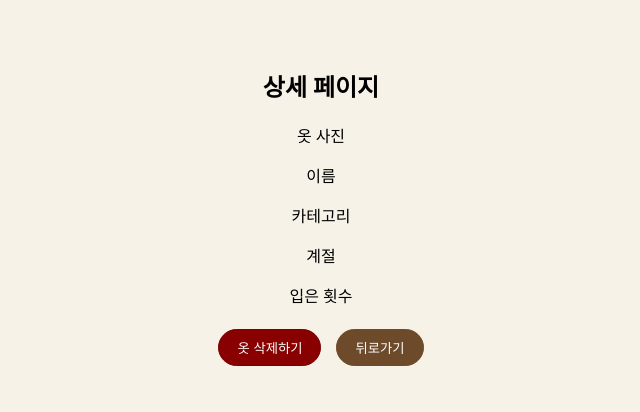
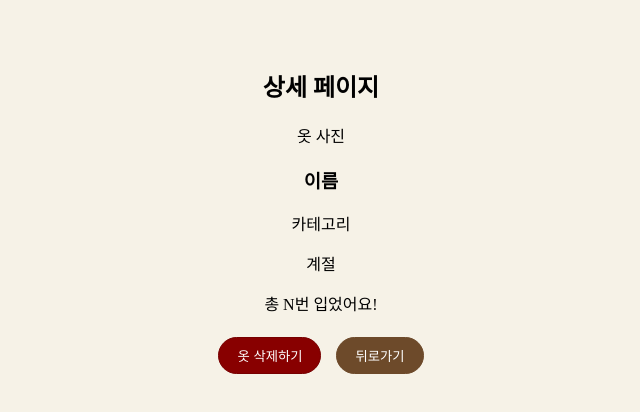
Before and after one commit to oxyznewl/wardrobe_hackathon, a React (Vite) app: page /detail in a window 1280 px wide. Shown: the top 412 px of the page, without its empty margins (319-959 px from the left). Built offline with nearby package versions, Linux system fonts and the light colour scheme.

Commit message:
디테일페이지 보충

```diff
--- a/src/pages/DetailPage.jsx
+++ b/src/pages/DetailPage.jsx
@@ -8,24 +8,32 @@ const DetailPage = () => {
   const [searchParams] = useSearchParams();
   const id = searchParams.get("id");
 
+  const handleDeleteClick = () => {
+    const ok = window.confirm("정말로 삭제하시겠습니까?");
+    if (ok) {
+      // 삭제 로직 실행
+      navigate("/closet");
+    }
+  };
+
   const handleBackClick = () => {
     navigate(-1); //스택에서 pop (=이전 페이지로 이동)
   };
 
   //TODO: id에 해당하는 옷 정보 받아오기 (DB연동?)
   //TODO: 옷 삭제 구현 후 DB업데이트?
-  //TODO: 디자인 보충
+  //TODO: 삭제 로직 실행 후 목록 페이지로 이동
 
   return (
     <div>
       <h2>상세 페이지</h2>
-      <p>옷 사진</p>
-      <p>이름</p>
-      <p>카테고리</p>
-      <p>계절</p>
-      <p>입은 횟수</p>
+      <ClothesImage>옷 사진</ClothesImage>
+      <Name>이름</Name>
+      <Script>카테고리</Script>
+      <Script>계절</Script>
+      <Script>총 N번 입었어요!</Script>
       <Buttons>
-        <DeleteButton>옷 삭제하기</DeleteButton>
+        <DeleteButton onClick={handleDeleteClick}>옷 삭제하기</DeleteButton>
         <BackButton onClick={handleBackClick}>뒤로가기</BackButton>
       </Buttons>
     </div>
@@ -33,6 +41,12 @@ const DetailPage = () => {
 };
 
 export default DetailPage;
+
+const ClothesImage = styled.div``; //div > img로 바꾸기
+
+const Name = styled.h3``;
+
+const Script = styled.p``;
 
 const Buttons = styled.div`
   display: flex;
```
